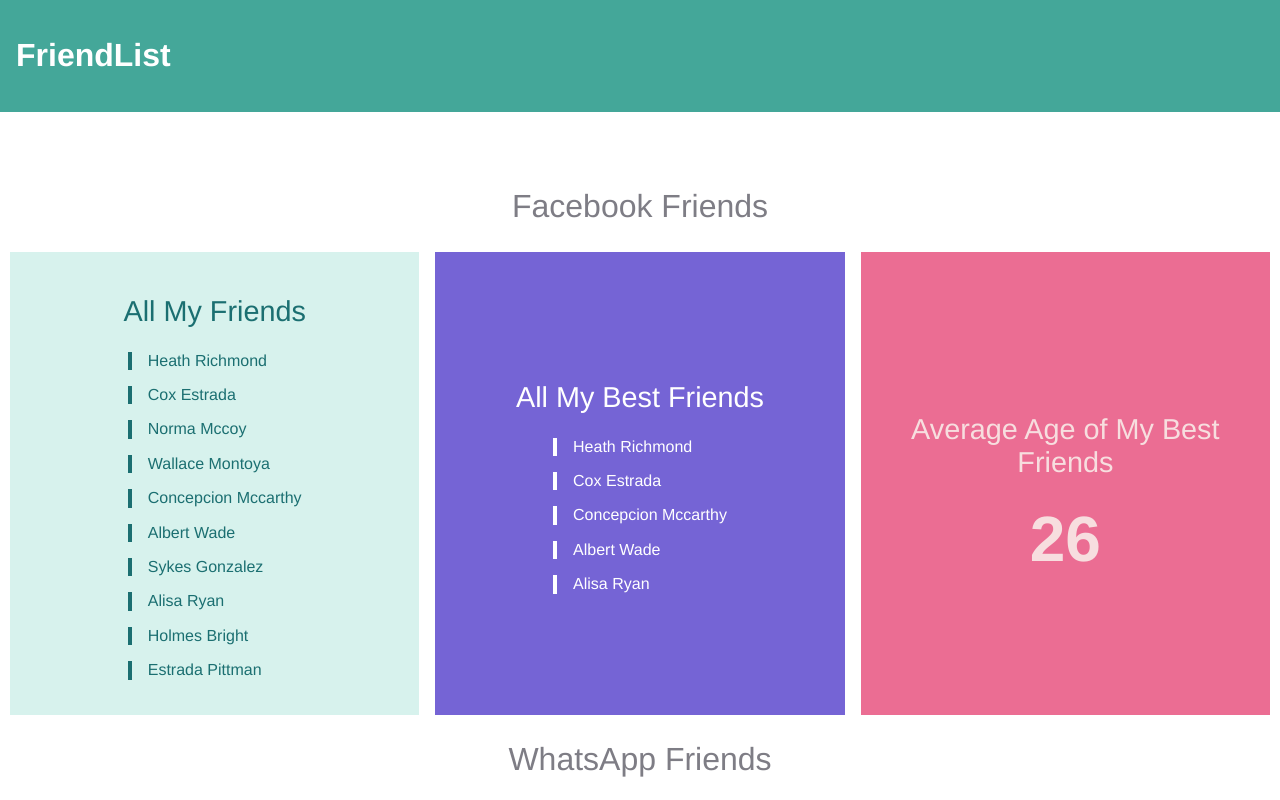
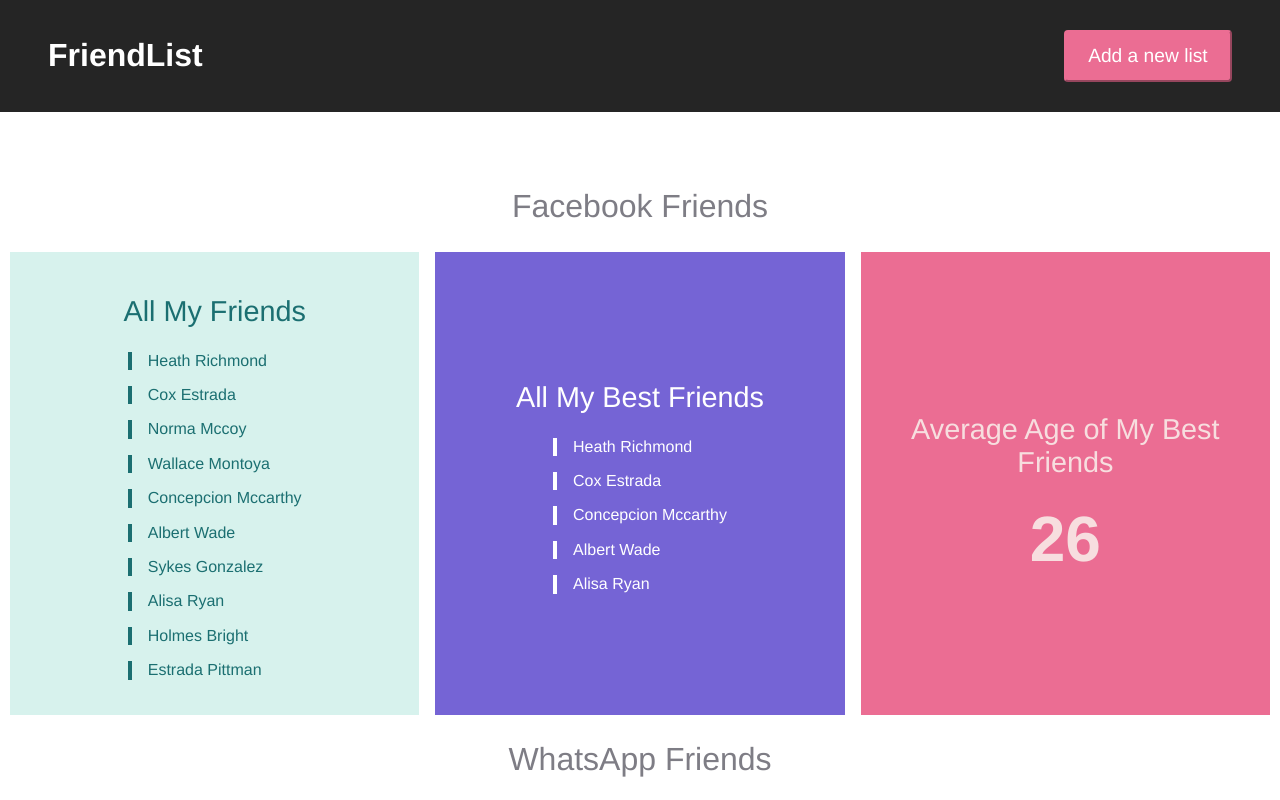
Before and after one commit to stephanie56/cohort3-react-1, a React (Create React App) app in the folder friendlist/: page / in a window 1280 px wide. Shown: the top 800 px of the page. Built offline with nearby package versions, Linux system fonts and the light colour scheme.

Commit message:
Add AddButton

```diff
--- /dev/null
+++ b/friendlist/src/components/Button.js
@@ -0,0 +1,7 @@
+import React from 'react';
+
+export const Button = () => {
+  return (
+    <input type="button" value="Add a new list" />
+  );
+}
--- a/friendlist/src/components/Header.js
+++ b/friendlist/src/components/Header.js
@@ -1,9 +1,11 @@
 import React from 'react';
+import { Button } from './Button';
 
 export const Header = () => {
   return (
     <header className="Header">
       <h1>FriendList</h1>
+      <Button />
     </header>
   );
 }
--- a/friendlist/src/stylesheets/App.scss
+++ b/friendlist/src/stylesheets/App.scss
@@ -7,7 +7,9 @@
 $green-700: #44A799;
 $green-800: #9DCCA6;
 $grey-600:  #7E7D85;
+$grey: #252525;
 $purple: #7564D5;
+$purple-800: #4f4766;
 $pink: #EB6D93;
 $pink-200: #f7dedf;
 
@@ -35,6 +37,16 @@
   color: $grey-600;
 }
 
+input[type="button"]{
+  padding: 0.8rem 1.4rem;
+  color: #fff;
+  font-size: 1.2rem;
+  cursor: pointer;
+  background-color: $pink;
+  border-color: $pink;
+  border-radius: 4px;
+}
+
 .row {
   display: grid;
   grid-template-columns: repeat(auto-fit, minmax(300px, 1fr));
@@ -53,9 +65,12 @@
 
 .Header {
   grid-area: header;
-  background-color: $green-700;
+  background-color: $grey;
   color: #fff;
-  padding: 1rem;
+  padding: 1rem 3rem;
+  display: flex;
+  justify-content: space-between;
+  align-items: center;
 }
 
 .Dashboard {
```
